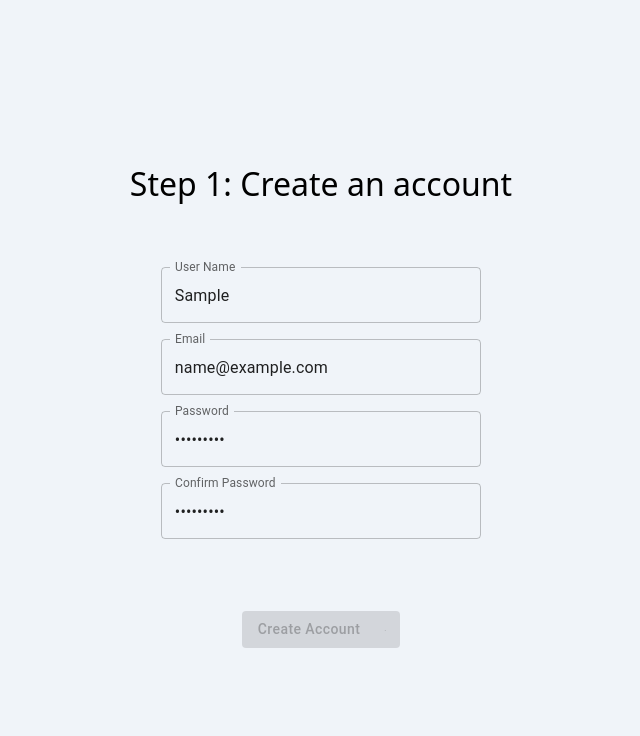
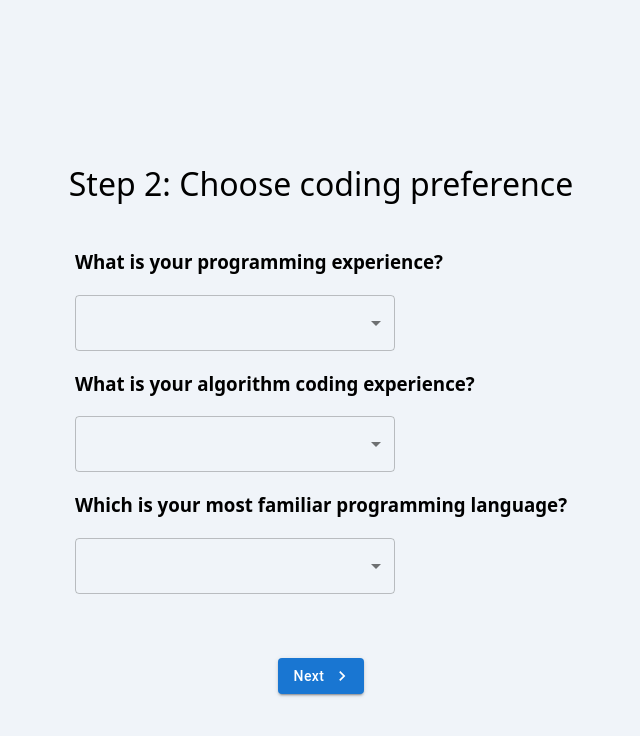
Before and after one commit to zhFIsHappy/EZPrep, a React (Create React App) app: page /register in a window 1280 px wide. Both pictures are taken after typing "Sample", "name@example.com", "Sample123", "Sample123" into the empty fields and a click on the button "Create Account". Shown: the top 736 px of the page, without its empty margins (319-959 px from the left). Built offline with nearby package versions, Linux system fonts and the light colour scheme.

Commit message:
Implemented Code Preference Validation part & Renaming css file

```diff
--- a/src/components/MultiStepProgressBar.tsx
+++ b/src/components/MultiStepProgressBar.tsx
@@ -1,5 +1,5 @@
 import React from "react";
-import "../assets/css/MultiStepProgressBar.css";
+import "../assets/css/multistepprogressbar.css";
 import { ProgressBar, Step } from "react-step-progress-bar";
 
 const MultiStepProgressBar = ({ page, onPageNumberClick }) => {
@@ -20,7 +20,7 @@ const MultiStepProgressBar = ({ page, onPageNumberClick }) => {
         {({ accomplished, index }) => (
           <div
             className={`indexedStep ${accomplished ? "accomplished" : null}`}
-            onClick={() => onPageNumberClick("1")}
+            // onClick={() => onPageNumberClick("1")}
           >
             {index + 1}
           </div>
@@ -30,7 +30,7 @@ const MultiStepProgressBar = ({ page, onPageNumberClick }) => {
         {({ accomplished, index }) => (
           <div
             className={`indexedStep ${accomplished ? "accomplished" : null}`}
-            onClick={() => onPageNumberClick("2")}
+            // onClick={() => onPageNumberClick("2")}
           >
             {index + 1}
           </div>
@@ -40,7 +40,7 @@ const MultiStepProgressBar = ({ page, onPageNumberClick }) => {
         {({ accomplished, index }) => (
           <div
             className={`indexedStep ${accomplished ? "accomplished" : null}`}
-            onClick={() => onPageNumberClick("3")}
+            // onClick={() => onPageNumberClick("3")}
           >
             {index + 1}
           </div>
--- a/src/components/PreferenceSettings.tsx
+++ b/src/components/PreferenceSettings.tsx
@@ -1,50 +1,54 @@
-import React from "react";
+import React, { useState } from "react";
 import { useNavigate } from "react-router-dom";
 import { PreferenceItem } from "../types";
-import { preferences } from "../assets/static/preferences"
+import { preferences } from "../assets/static/preferences";
 import Select from "@mui/material/Select";
 import MenuItem from "@mui/material/MenuItem";
 import Box from "@mui/material/Box";
-import {FormControl} from "@mui/material";
+import { FormControl } from "@mui/material";
 import LoadingButton from "@mui/lab/LoadingButton";
-import NavigateNextIcon from '@mui/icons-material/NavigateNext';
-
+import NavigateNextIcon from "@mui/icons-material/NavigateNext";
 
 const PreferenceSettings = ({ onButtonClick }) => {
+  const [answeredCounter, setAnsweredCounter] = useState<number>(0);
+  const submitPreference = () => {
+    if (preferences.length === answeredCounter) {
+      onButtonClick("pagethree");
+    } else {
+      console.log("You entered " + answeredCounter);
+      console.log("It should be " + preferences.length);
 
-  const submitPreference = () => {
-    onButtonClick("pagethree");
+      alert("You must select all code preference to proceed!");
     }
-
+  };
+  const handleItemSelection = (e) => {
+    let obj = JSON.parse(e.target.value);
+    if (obj.length !== 0) setAnsweredCounter(answeredCounter + 1);
+  };
   return (
     <>
       <h1>Step 2: Choose coding preference</h1>
       <div className="register-preference">
-        {
-          preferences.map(preference => (
+        {preferences.map((preference) => (
           <div>
             <div className="register-preference-question-area">
               <h3>{preference.question}</h3>
             </div>
             <div className="register-preference-answer-area">
-                <Box
-                  sx={{ width:'35ch' }}
-                >
+              <Box sx={{ width: "35ch" }}>
                 <FormControl fullWidth>
-                    <Select
-                    >
-                      {
-                        preference.options.map(option => (
-                          <MenuItem value={option}>{option}</MenuItem>
-                        ))
-                      }
+                  <Select onChange={handleItemSelection}>
+                    {preference.options.map((option, index) => (
+                      <MenuItem value={JSON.stringify(option)} key={index}>
+                        {option}
+                      </MenuItem>
+                    ))}
                   </Select>
                 </FormControl>
               </Box>
             </div>
           </div>
-          ))
-        }
+        ))}
       </div>
       <div className="register-form-button-area">
         <LoadingButton
--- a/src/components/UserRegister.tsx
+++ b/src/components/UserRegister.tsx
@@ -27,7 +27,6 @@ const Register = ({ onButtonClick }) => {
     // axios.post()
     // TODO: make API request to register after backend finishing API building
     // console.log(registerForm);
-    setProcessing(true);
     e.preventDefault();
     const formData = {
       name: registerForm.username,
@@ -37,6 +36,7 @@ const Register = ({ onButtonClick }) => {
     };
     try {
       await registerSchema.validate(formData, { abortEarly: false });
+      onButtonClick("pagetwo");
       console.log("Form Submitted", formData);
     } catch (error: any) {
       const newErrors = {
@@ -80,7 +80,7 @@ const Register = ({ onButtonClick }) => {
           justifyContent="center"
         >
           <TextField
-            error={errors.name.length != 0}
+            error={errors.name.length !== 0}
             name="username"
             label="User Name"
             type="text"
@@ -88,9 +88,8 @@ const Register = ({ onButtonClick }) => {
             onChange={handleFormModify}
             helperText={errors.name}
           />
-          {errors.name && <Alert severity="error">{errors.name}</Alert>}
           <TextField
-            error={errors.email.length != 0}
+            error={errors.email.length !== 0}
             name="email"
             label="Email"
             type="email"
@@ -100,7 +99,7 @@ const Register = ({ onButtonClick }) => {
           />
 
           <TextField
-            error={errors.password.length != 0}
+            error={errors.password.length !== 0}
             name="password"
             label="Password"
             type="password"
@@ -110,7 +109,7 @@ const Register = ({ onButtonClick }) => {
           />
 
           <TextField
-            error={errors.confirmPassword.length != 0}
+            error={errors.confirmPassword.length !== 0}
             name="repeatPassword"
             label="Confirm Password"
             type="password"
--- a/src/pages/AppHeader.tsx
+++ b/src/pages/AppHeader.tsx
@@ -1,5 +1,5 @@
 import React from "react";
-import "../assets/css/AppHeader.css";
+import "../assets/css/appheader.css";
 import logo from "../assets/images/Logo/logo.png";
 const AppHeader = () => {
   return (
```
Lines whose indentation alone changed are shown as unchanged.
